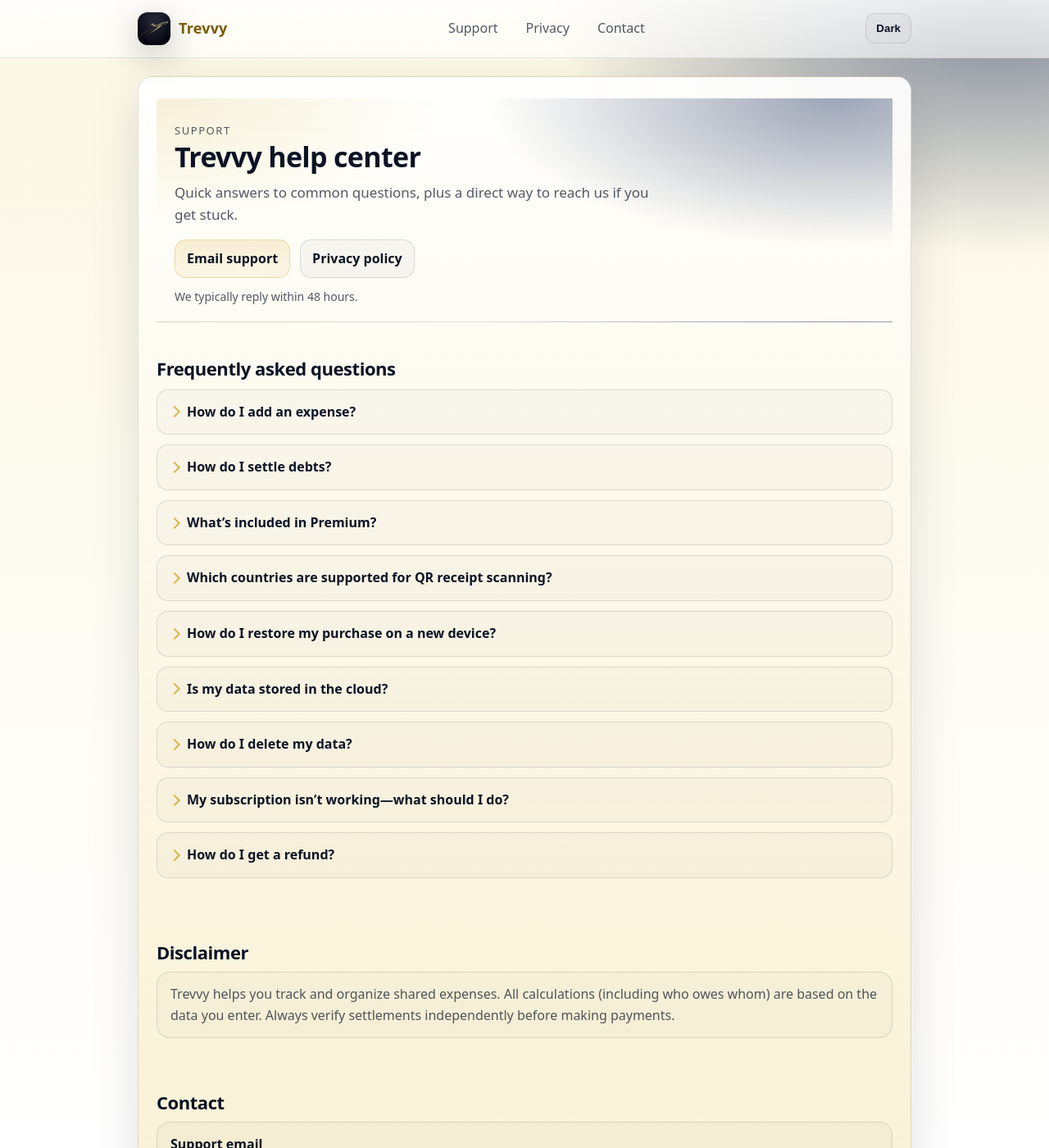
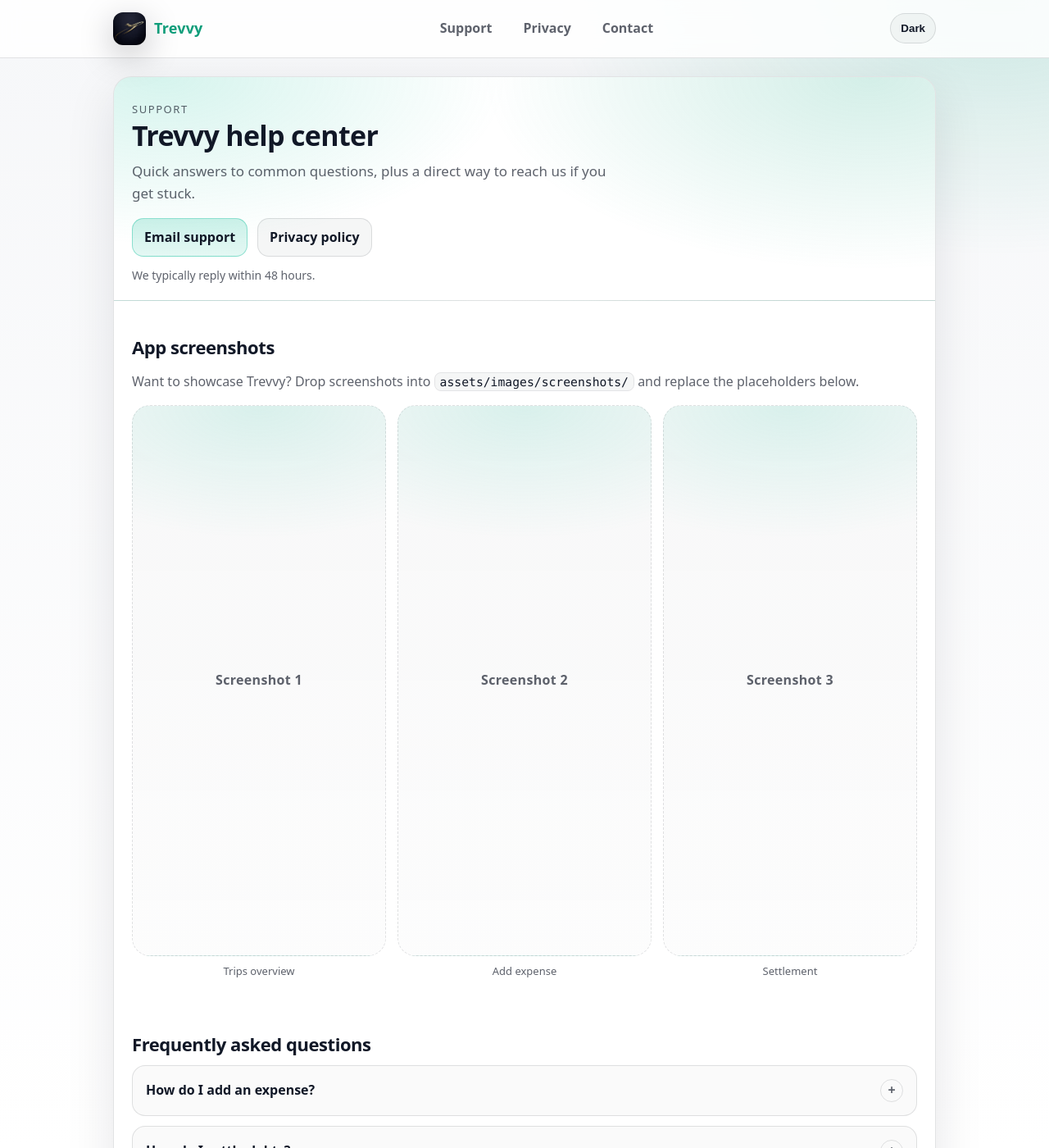
Before and after one commit to gmocelj/travel_expanse_split_support, a Jekyll site: the page built from index.html, in a window 1280 px wide and 1400 px high. Shown: the whole window at 82% size. Built offline with Jekyll 4.4.1, drawn with Linux system fonts in a browser that asks for light colours.

Commit message:
Refresh site styling and add screenshot placeholders

```diff
--- a/_layouts/default.html
+++ b/_layouts/default.html
@@ -1,5 +1,5 @@
 <!doctype html>
-<html lang="{{ site.lang | default: 'en' }}" data-theme="dark">
+<html lang="{{ site.lang | default: 'en' }}" data-theme="light">
   <head>
     <meta charset="utf-8" />
     <meta name="viewport" content="width=device-width, initial-scale=1" />
@@ -69,8 +69,10 @@
     </header>
 
     <main class="container">
-      <section class="card content">
-        {{ content }}
+      <section class="card">
+        <div class="content">
+          {{ content }}
+        </div>
       </section>
     </main>
 
--- a/assets/css/site.css
+++ b/assets/css/site.css
@@ -1,44 +1,37 @@
 :root {
-  --deepSpace: #0a1224;
-  --midnightNavy: #0f1b33;
-  --royalNight: #162544;
-  --steelBlue: #1f325c;
-  --gold: #d4af37;
-  --softGold: #e6c768;
-  --darkGold: #a67c00;
-  --champagne: #f5e6b3;
-  --starWhite: #eaf2ff;
+  --accent: #1cc29f;
+  --accent2: #0fa57f;
 
-  --bg: var(--deepSpace);
-  --bg2: var(--midnightNavy);
-  --surface: rgba(22, 37, 68, 0.7);
-  --surface2: rgba(31, 50, 92, 0.55);
-  --text: var(--starWhite);
-  --muted: rgba(234, 242, 255, 0.72);
-  --border: rgba(234, 242, 255, 0.14);
-  --shadow: 0 18px 60px rgba(0, 0, 0, 0.42);
+  --bg: #0b1220;
+  --bg2: #0e172a;
+  --surface: rgba(15, 23, 42, 0.74);
+  --surface2: rgba(15, 23, 42, 0.58);
+  --text: #f1f5f9;
+  --muted: rgba(241, 245, 249, 0.72);
+  --border: rgba(241, 245, 249, 0.14);
+  --shadow: 0 18px 60px rgba(0, 0, 0, 0.5);
 
-  --link: var(--softGold);
-  --linkHover: #ffd86b;
-  --focus: rgba(212, 175, 55, 0.45);
+  --link: #5eead4;
+  --linkHover: #99f6e4;
+  --focus: rgba(28, 194, 159, 0.45);
 
-  --radius: 18px;
-  --radius2: 12px;
-  --container: 980px;
+  --radius: 22px;
+  --radius2: 14px;
+  --container: 1040px;
 }
 
 html[data-theme="light"] {
-  --bg: #fcf7e4;
+  --bg: #f6f7f9;
   --bg2: #ffffff;
   --surface: rgba(255, 255, 255, 0.92);
-  --surface2: rgba(245, 230, 179, 0.55);
-  --text: #0a1224;
-  --muted: rgba(10, 18, 36, 0.7);
-  --border: rgba(10, 18, 36, 0.12);
-  --shadow: 0 18px 60px rgba(10, 18, 36, 0.12);
-  --link: #7a5b00;
-  --linkHover: #a67c00;
-  --focus: rgba(166, 124, 0, 0.28);
+  --surface2: rgba(255, 255, 255, 0.98);
+  --text: #111827;
+  --muted: rgba(17, 24, 39, 0.68);
+  --border: rgba(17, 24, 39, 0.12);
+  --shadow: 0 18px 60px rgba(17, 24, 39, 0.1);
+  --link: #0f9d7a;
+  --linkHover: #0c7c60;
+  --focus: rgba(28, 194, 159, 0.32);
 }
 
 *,
@@ -56,8 +49,8 @@
   margin: 0;
   color: var(--text);
   background:
-    radial-gradient(900px 520px at 10% -20%, rgba(212, 175, 55, 0.22), transparent 55%),
-    radial-gradient(900px 520px at 95% 0%, rgba(31, 50, 92, 0.58), transparent 60%),
+    radial-gradient(900px 520px at 10% -20%, rgba(28, 194, 159, 0.18), transparent 55%),
+    radial-gradient(900px 520px at 95% 0%, rgba(15, 165, 127, 0.18), transparent 60%),
     linear-gradient(180deg, var(--bg), var(--bg2));
   font: 16px/1.6 ui-sans-serif, system-ui, -apple-system, Segoe UI, Roboto, Inter, Helvetica,
     Arial, "Apple Color Emoji", "Segoe UI Emoji";
@@ -82,13 +75,13 @@
   position: sticky;
   top: 0;
   z-index: 10;
-  backdrop-filter: blur(14px);
-  background: linear-gradient(180deg, rgba(10, 18, 36, 0.75), rgba(10, 18, 36, 0.35));
+  backdrop-filter: blur(12px);
+  background: rgba(14, 23, 42, 0.78);
   border-bottom: 1px solid var(--border);
 }
 
 html[data-theme="light"] .topbar {
-  background: linear-gradient(180deg, rgba(255, 255, 255, 0.82), rgba(255, 255, 255, 0.6));
+  background: rgba(255, 255, 255, 0.86);
 }
 
 .topbar__inner {
@@ -116,6 +109,7 @@
   font-weight: 780;
   letter-spacing: 0.2px;
   font-size: 18px;
+  color: var(--link);
 }
 
 .nav {
@@ -126,33 +120,34 @@
 
 .nav__link {
   color: var(--muted);
-  padding: 8px 10px;
-  border-radius: 10px;
+  padding: 8px 12px;
+  border-radius: 999px;
+  font-weight: 650;
 }
 
 .nav__link:hover {
   color: var(--text);
   text-decoration: none;
-  background: rgba(234, 242, 255, 0.06);
+  background: rgba(241, 245, 249, 0.08);
 }
 
 html[data-theme="light"] .nav__link:hover {
-  background: rgba(10, 18, 36, 0.05);
+  background: rgba(17, 24, 39, 0.06);
 }
 
 .themeToggle {
   appearance: none;
   border: 1px solid var(--border);
-  background: linear-gradient(180deg, rgba(234, 242, 255, 0.08), rgba(234, 242, 255, 0.02));
+  background: rgba(241, 245, 249, 0.06);
   color: var(--text);
   padding: 10px 12px;
-  border-radius: 12px;
+  border-radius: 999px;
   cursor: pointer;
-  font-weight: 650;
+  font-weight: 700;
 }
 
 html[data-theme="light"] .themeToggle {
-  background: linear-gradient(180deg, rgba(10, 18, 36, 0.03), rgba(10, 18, 36, 0.01));
+  background: rgba(17, 24, 39, 0.04);
 }
 
 .container {
@@ -162,7 +157,7 @@
 }
 
 .card {
-  background: linear-gradient(180deg, var(--surface), var(--surface2));
+  background: var(--surface2);
   border: 1px solid var(--border);
   border-radius: var(--radius);
   box-shadow: var(--shadow);
@@ -170,15 +165,15 @@
 }
 
 .content {
-  padding: 26px 22px;
+  padding: 0;
 }
 
 .hero {
   padding: 26px 22px 18px;
   border-bottom: 1px solid var(--border);
   background:
-    radial-gradient(600px 260px at 0% 0%, rgba(212, 175, 55, 0.18), transparent 58%),
-    radial-gradient(700px 300px at 92% 0%, rgba(31, 50, 92, 0.42), transparent 60%);
+    radial-gradient(700px 340px at 6% 0%, rgba(28, 194, 159, 0.18), transparent 60%),
+    radial-gradient(760px 380px at 92% 0%, rgba(15, 165, 127, 0.18), transparent 62%);
 }
 
 .hero--compact {
@@ -222,24 +217,33 @@
   font-size: 14px;
 }
 
+.muted {
+  color: var(--muted);
+}
+
 .section {
-  padding: 22px 0;
+  padding: 22px 22px;
 }
 
 .section--tight {
   padding-bottom: 6px;
 }
 
+.section > h2,
+.section > h3 {
+  margin-top: 0;
+}
+
 .callout {
   border: 1px solid var(--border);
   border-radius: 16px;
   padding: 14px 16px;
-  background: rgba(234, 242, 255, 0.04);
+  background: rgba(241, 245, 249, 0.06);
   color: var(--muted);
 }
 
 html[data-theme="light"] .callout {
-  background: rgba(10, 18, 36, 0.02);
+  background: rgba(17, 24, 39, 0.03);
 }
 
 .button {
@@ -250,25 +254,25 @@
   padding: 10px 14px;
   border-radius: 14px;
   font-weight: 750;
-  border: 1px solid rgba(212, 175, 55, 0.35);
-  background: linear-gradient(180deg, rgba(212, 175, 55, 0.18), rgba(212, 175, 55, 0.08));
+  border: 1px solid rgba(28, 194, 159, 0.42);
+  background: linear-gradient(180deg, rgba(28, 194, 159, 0.22), rgba(28, 194, 159, 0.12));
   color: var(--text);
   text-decoration: none;
 }
 
 .button:hover {
   text-decoration: none;
-  border-color: rgba(212, 175, 55, 0.6);
-  background: linear-gradient(180deg, rgba(212, 175, 55, 0.22), rgba(212, 175, 55, 0.1));
+  border-color: rgba(28, 194, 159, 0.7);
+  background: linear-gradient(180deg, rgba(28, 194, 159, 0.28), rgba(28, 194, 159, 0.14));
 }
 
 .button--ghost {
   border-color: var(--border);
-  background: rgba(234, 242, 255, 0.05);
+  background: rgba(241, 245, 249, 0.06);
 }
 
 html[data-theme="light"] .button--ghost {
-  background: rgba(10, 18, 36, 0.03);
+  background: rgba(17, 24, 39, 0.04);
 }
 
 .stack {
@@ -280,11 +284,11 @@
   border: 1px solid var(--border);
   border-radius: 16px;
   padding: 14px 16px;
-  background: rgba(234, 242, 255, 0.03);
+  background: rgba(241, 245, 249, 0.04);
 }
 
 html[data-theme="light"] .panel {
-  background: rgba(10, 18, 36, 0.02);
+  background: rgba(17, 24, 39, 0.03);
 }
 
 .panel h3 {
@@ -306,11 +310,11 @@
   border: 1px solid var(--border);
   border-radius: 16px;
   padding: 14px 16px;
-  background: rgba(234, 242, 255, 0.03);
+  background: rgba(241, 245, 249, 0.04);
 }
 
 html[data-theme="light"] .contactCard {
-  background: rgba(10, 18, 36, 0.02);
+  background: rgba(17, 24, 39, 0.03);
 }
 
 .contactCard__title {
@@ -319,6 +323,70 @@
 
 .contactCard__value {
   color: var(--muted);
+}
+
+.shots {
+  margin-top: 14px;
+  display: grid;
+  grid-template-columns: repeat(3, minmax(0, 1fr));
+  gap: 14px;
+}
+
+.shot {
+  margin: 0;
+}
+
+.shot__image {
+  width: 100%;
+  height: auto;
+  display: block;
+  border-radius: 22px;
+  border: 1px solid var(--border);
+  background: rgba(241, 245, 249, 0.04);
+}
+
+html[data-theme="light"] .shot__image {
+  background: rgba(17, 24, 39, 0.02);
+}
+
+.shot__placeholder {
+  width: 100%;
+  aspect-ratio: 9 / 19.5;
+  border-radius: 22px;
+  border: 1px dashed var(--border);
+  background:
+    radial-gradient(520px 260px at 50% 0%, rgba(28, 194, 159, 0.16), transparent 62%),
+    linear-gradient(180deg, rgba(241, 245, 249, 0.06), rgba(241, 245, 249, 0.02));
+  display: grid;
+  place-items: center;
+  color: var(--muted);
+  font-weight: 800;
+  letter-spacing: 0.02em;
+}
+
+html[data-theme="light"] .shot__placeholder {
+  background:
+    radial-gradient(520px 260px at 50% 0%, rgba(28, 194, 159, 0.14), transparent 62%),
+    linear-gradient(180deg, rgba(17, 24, 39, 0.03), rgba(17, 24, 39, 0.01));
+}
+
+.shot__caption {
+  margin-top: 8px;
+  color: var(--muted);
+  font-size: 13px;
+  text-align: center;
+}
+
+@media (max-width: 980px) {
+  .shots {
+    grid-template-columns: repeat(2, minmax(0, 1fr));
+  }
+}
+
+@media (max-width: 560px) {
+  .shots {
+    grid-template-columns: 1fr;
+  }
 }
 
 .content h1,
@@ -349,52 +417,65 @@
 
 .content details {
   border: 1px solid var(--border);
-  border-radius: 14px;
-  background: rgba(234, 242, 255, 0.04);
+  border-radius: 16px;
+  background: rgba(241, 245, 249, 0.04);
   margin: 12px 0;
   overflow: hidden;
 }
 
 html[data-theme="light"] .content details {
-  background: rgba(10, 18, 36, 0.02);
+  background: rgba(17, 24, 39, 0.02);
 }
 
 .content details > summary {
   cursor: pointer;
   list-style: none;
-  padding: 14px 16px;
+  padding: 16px 16px;
   color: var(--text);
-  font-weight: 750;
+  font-weight: 700;
   display: flex;
   align-items: center;
-  gap: 10px;
+  justify-content: space-between;
+  gap: 14px;
 }
 
 .content details > summary::-webkit-details-marker {
   display: none;
 }
 
-.content details > summary::before {
-  content: "";
-  width: 10px;
-  height: 10px;
-  border-right: 2px solid rgba(212, 175, 55, 0.9);
-  border-bottom: 2px solid rgba(212, 175, 55, 0.9);
-  transform: rotate(-45deg);
-  transition: transform 180ms ease;
+.content details > summary::after {
+  content: "+";
+  width: 28px;
+  height: 28px;
+  display: grid;
+  place-items: center;
+  border-radius: 999px;
+  border: 1px solid var(--border);
+  color: var(--muted);
   flex: 0 0 auto;
+  transition: background 180ms ease, color 180ms ease;
 }
 
-.content details[open] > summary::before {
-  transform: rotate(45deg);
+.content details[open] {
+  border-color: rgba(28, 194, 159, 0.4);
+}
+
+.content details[open] > summary::after {
+  content: "–";
+  color: var(--text);
+  background: rgba(241, 245, 249, 0.06);
+}
+
+html[data-theme="light"] .content details[open] > summary::after {
+  background: rgba(17, 24, 39, 0.04);
 }
 
 .content details > summary:hover {
-  background: rgba(234, 242, 255, 0.05);
+  background: rgba(241, 245, 249, 0.06);
 }
 
 html[data-theme="light"] .content details > summary:hover {
-  background: rgba(10, 18, 36, 0.03);
+  background: rgba(17, 24, 39, 0.04);
 }
 
 .content details > *:not(summary) {
@@ -418,16 +499,16 @@
 .content blockquote {
   margin: 18px 0;
   padding: 14px 16px;
-  border-left: 3px solid rgba(212, 175, 55, 0.55);
-  background: rgba(212, 175, 55, 0.06);
+  border-left: 3px solid rgba(28, 194, 159, 0.6);
+  background: rgba(28, 194, 159, 0.08);
   border-radius: 12px;
 }
 
 .content code {
   font-family: ui-monospace, SFMono-Regular, Menlo, Monaco, Consolas, "Liberation Mono",
     "Courier New", monospace;
-  background: rgba(234, 242, 255, 0.08);
-  border: 1px solid rgba(234, 242, 255, 0.12);
+  background: rgba(241, 245, 249, 0.08);
+  border: 1px solid rgba(241, 245, 249, 0.14);
   padding: 2px 6px;
   border-radius: 8px;
   color: var(--text);
@@ -435,8 +516,8 @@
 }
 
 html[data-theme="light"] .content code {
-  background: rgba(10, 18, 36, 0.04);
-  border-color: rgba(10, 18, 36, 0.08);
+  background: rgba(17, 24, 39, 0.04);
+  border-color: rgba(17, 24, 39, 0.08);
 }
 
 .content pre {
@@ -444,11 +525,11 @@
   padding: 14px 16px;
   border-radius: 14px;
   border: 1px solid var(--border);
-  background: rgba(10, 18, 36, 0.55);
+  background: rgba(2, 6, 23, 0.6);
 }
 
 html[data-theme="light"] .content pre {
-  background: rgba(10, 18, 36, 0.04);
+  background: rgba(17, 24, 39, 0.03);
 }
 
 .content pre code {
@@ -481,11 +562,11 @@
 .content th {
   color: var(--text);
   font-weight: 750;
-  background: rgba(234, 242, 255, 0.06);
+  background: rgba(241, 245, 249, 0.06);
 }
 
 html[data-theme="light"] .content th {
-  background: rgba(10, 18, 36, 0.03);
+  background: rgba(17, 24, 39, 0.03);
 }
 
 .content tr:last-child td {
@@ -520,7 +601,7 @@
   .nav {
     display: none;
   }
-  .content {
+  .section {
     padding: 20px 16px;
   }
   .hero {
--- a/index.html
+++ b/index.html
@@ -16,6 +16,28 @@
   </div>
   <p class="hero__note">We typically reply within 48 hours.</p>
 </header>
+
+<section class="section">
+  <h2>App screenshots</h2>
+  <p class="muted">
+    Want to showcase Trevvy? Drop screenshots into <code>assets/images/screenshots/</code> and replace the placeholders below.
+  </p>
+
+  <div class="shots" aria-label="Trevvy app screenshots">
+    <figure class="shot">
+      <div class="shot__placeholder">Screenshot 1</div>
+      <figcaption class="shot__caption">Trips overview</figcaption>
+    </figure>
+    <figure class="shot">
+      <div class="shot__placeholder">Screenshot 2</div>
+      <figcaption class="shot__caption">Add expense</figcaption>
+    </figure>
+    <figure class="shot">
+      <div class="shot__placeholder">Screenshot 3</div>
+      <figcaption class="shot__caption">Settlement</figcaption>
+    </figure>
+  </div>
+</section>
 
 <section class="section">
   <h2>Frequently asked questions</h2>
```
Also changed, not shown: 1 other file.
